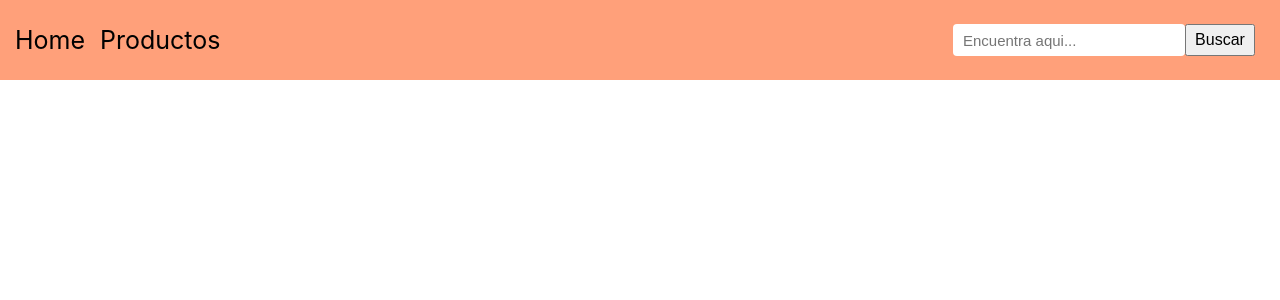
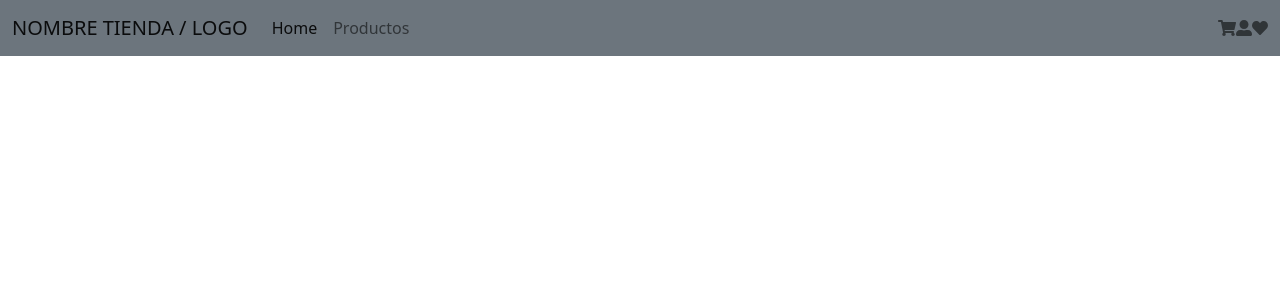
Before and after one commit to pablodjordjevic/Ecommerce-React, a React (Create React App) app: page / in a window 1280 px wide. Shown: the top 300 px of the page. Built offline with nearby package versions, Linux system fonts and the light colour scheme.

Commit message:
tercer entrega

```diff
--- a/package.json
+++ b/package.json
@@ -3,6 +3,10 @@
   "version": "0.1.0",
   "private": true,
   "dependencies": {
+    "@fortawesome/fontawesome-free": "^5.15.4",
+    "@fortawesome/fontawesome-svg-core": "^1.2.36",
+    "@fortawesome/free-solid-svg-icons": "^5.15.4",
+    "@fortawesome/react-fontawesome": "^0.1.16",
     "@testing-library/jest-dom": "^5.16.1",
     "@testing-library/react": "^12.1.2",
     "@testing-library/user-event": "^13.5.0",
--- /dev/null
+++ b/src/Components/CartWidget/CartWidget.jsx
@@ -0,0 +1,17 @@
+import React from 'react';
+import {FontAwesomeIcon} from "@fortawesome/react-fontawesome";
+import {faHeart, faShoppingCart, faUserAlt} from '@fortawesome/free-solid-svg-icons';
+
+
+
+const CartWidget = () => {
+    return (
+    <div>
+        <FontAwesomeIcon icon={faShoppingCart}/>
+        <FontAwesomeIcon icon={faUserAlt}/>
+        <FontAwesomeIcon icon={faHeart}/>
+    </div>
+    )
+}
+
+export default CartWidget;
--- a/src/Components/Navbar/Navbar.css
+++ b/src/Components/Navbar/Navbar.css
@@ -1,9 +1,9 @@
-.Navbar{
+/* .Navbar{
     background-color:#FFA07A;
     width: 100%;
     height: 80px;
     display: flex;
-  }
+  } */
   .Navbar .LadoIzquierdo{
     flex: 50%;
     display: flex;
--- a/src/Components/Navbar/Navbar.jsx
+++ b/src/Components/Navbar/Navbar.jsx
@@ -1,22 +1,36 @@
 import React from 'react';
+import 'bootstrap/dist/css/bootstrap.min.css';
 import './Navbar.css';
+import '../CartWidget/CartWidget'
+import CartWidget from '../CartWidget/CartWidget';
 
 const  Navbarx = () => {
   return (
-<div className="Navbar">
 
-      <div className="LadoIzquierdo">
-        <div className="Links">
-          <a href="/">Home</a>
-          <a href="/Products">Productos</a>
-        </div>
-      </div>
+<nav class="navbar navbar-expand-lg navbar-light bg-secondary">
+  <div class="container-fluid">
+    <a class="navbar-brand" href="#">NOMBRE TIENDA / LOGO</a>
+    <button class="navbar-toggler" type="button" data-bs-toggle="collapse" data-bs-target="#navbarText" aria-controls="navbarText" aria-expanded="false" aria-label="Toggle navigation">
+      <span class="navbar-toggler-icon"></span>
+    </button>
+    <div class="collapse navbar-collapse" id="navbarText">
+      <ul class="navbar-nav me-auto mb-2 mb-lg-0">
+        <li class="nav-item">
+          <a class="nav-link active " aria-current="page" href="#">Home</a>
+        </li>
+        <li class="nav-item">
+          <a class="nav-link" href="#">Productos</a>
+        </li>
+      </ul>
 
-      <div className="LadoDerecho">
-        <input type="text" placeholder="Encuentra aqui..."/>
-        <button className="BotonBuscador">Buscar</button>
-      </div>
-</div>
+      <span class="navbar-text" >
+        <CartWidget/>
+      </span>
+    </div>
+  </div>
+</nav>
+
+
         )
 }
 export default Navbarx;
```
Also changed, not shown: src/Components/CartWidget/CartWidget.css (added), 1 other file (tests, documents, lock files or other folders).
